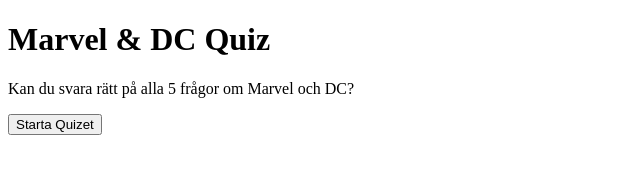
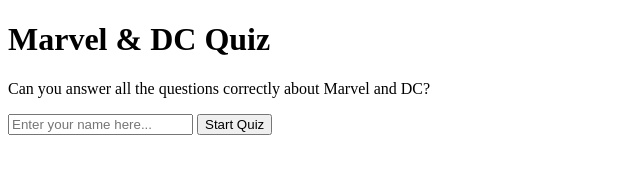
Before and after one commit to ilyeslounes-lgtm/quiz-ilyes, a plain HTML site: page index.html in a window 1280 px wide. Shown: the whole page, without its empty margins (0-640 px from the left). Drawn offline with Linux system fonts and the light colour scheme.

Commit message:
Update index.html

```diff
--- a/index.html
+++ b/index.html
@@ -13,7 +13,19 @@
 
 
         <div id="start-screen" class="screen">
-            <p>Kan du svara rätt på alla 5 frågor om Marvel och DC?</p>
-            <button id="start-button" class="button">Starta Quizet</button>
+            <p>Can you answer all the questions correctly about Marvel and DC?</p>
+            <input type="text" id="player-name" placeholder="Enter your name here...">
+            <button id="start-button" onclick="startQuiz()" class="button">Start Quiz</button>
         </div>
+
+
+        <div id="quiz" class="screen" style="display: none;"></div>
+
+
+        <div id="result" class="screen"></div>
+
+
+        <div id="leaderboard" class="screen" style="display: none;"></div>
     </div>
+</body>
+</html>
```
